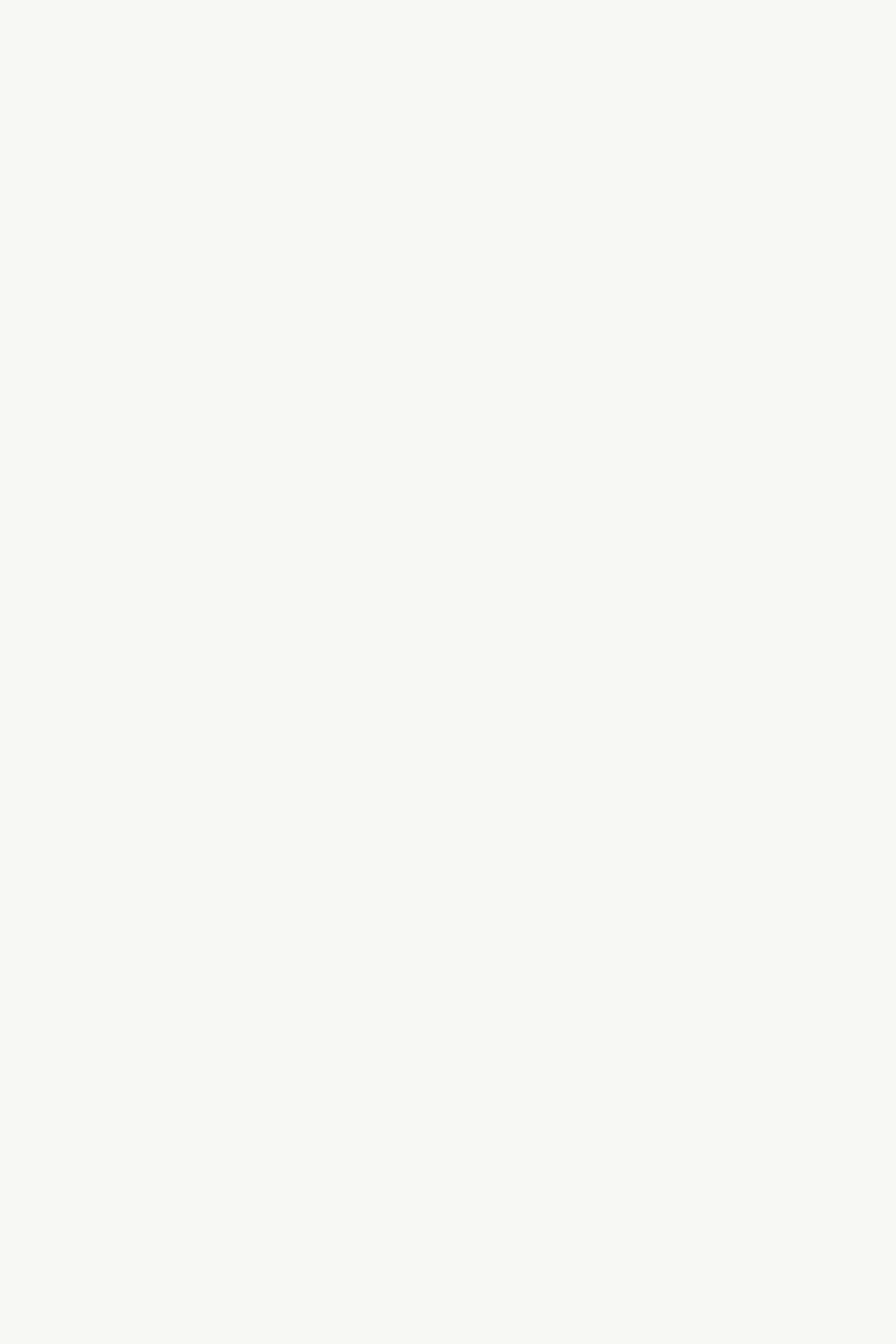
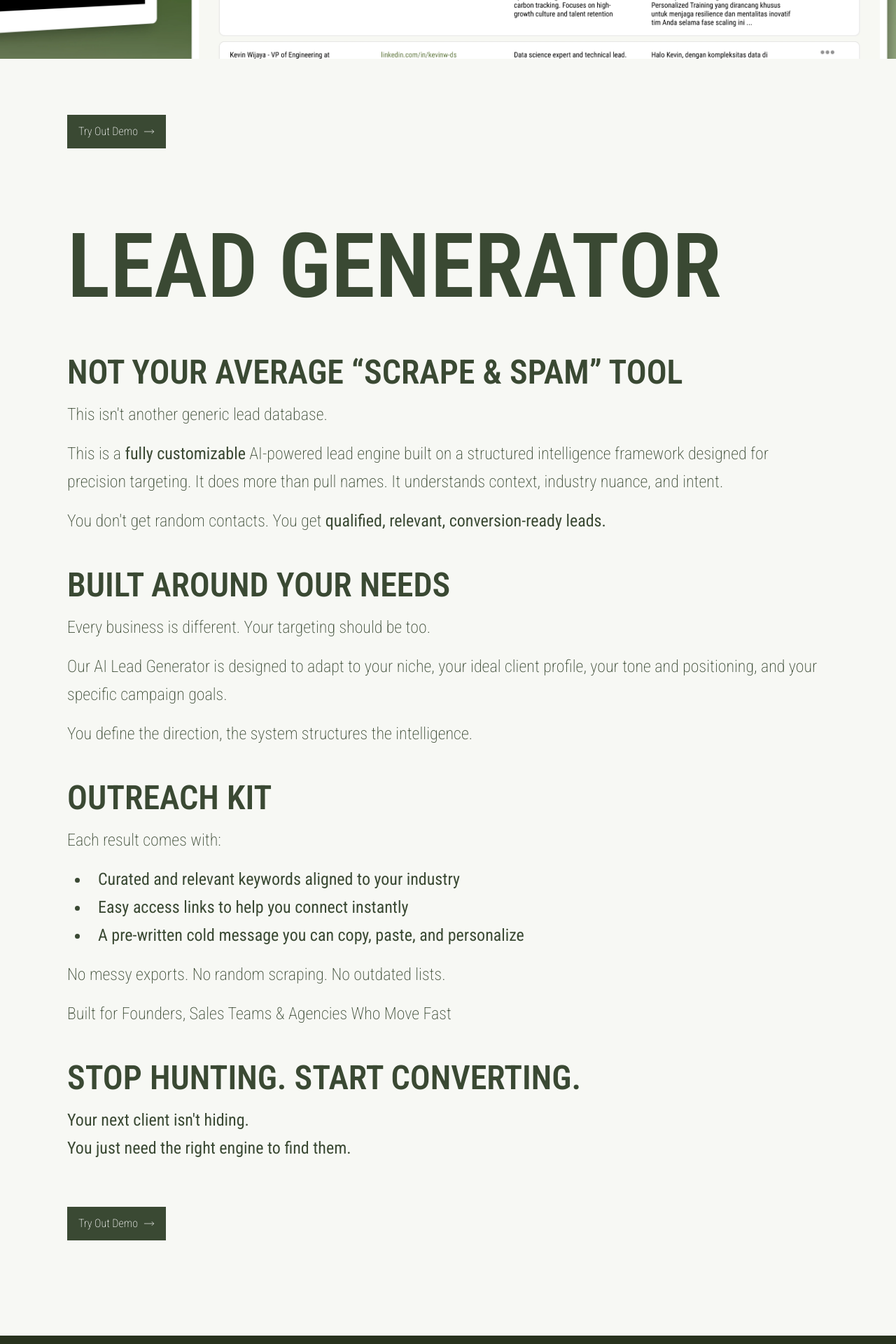
Before and after one commit to nijikos/staumata, a SvelteKit app: page /product/lead-generator in a window 1280 px wide. Before the commit this address had no page. Shown: the part 500-2420 px from the top of the page at 70% size. Before the commit the page ends 800 px from the top, so only its background shows below. Built offline with nearby package versions, Linux system fonts and the light colour scheme.

Commit message:
feat(page): create lead-generator page with try demo button

```diff
--- /dev/null
+++ b/src/routes/(company-profile)/product/lead-generator/+page.svelte
@@ -0,0 +1,86 @@
+<script lang="ts">
+	import { MoveRight } from '@lucide/svelte';
+</script>
+
+<section
+	data-aos="fade-up"
+	data-aos-duration={600}
+	class="mx-auto mb-24 flex max-w-6xl flex-col gap-6 px-8 text-xl leading-8 text-primary-800 lg:px-8 lg:text-2xl lg:leading-10"
+>
+	<a
+		href="/product/lead-generator/demo"
+		class="button-md md:button-lg contain-primary my-10 w-fit shrink-0"
+	>
+		<span>Try Out Demo</span>
+		<MoveRight class="size-4 stroke-1" />
+	</a>
+
+	<h1
+		class="my-10 text-6xl leading-12 font-semibold uppercase md:text-6xl md:leading-16 lg:text-9xl lg:leading-28 xl:leading-32 2xl:text-10xl"
+	>
+		Lead Generator
+	</h1>
+
+	<div class="flex flex-col gap-12">
+		<div class="flex flex-col gap-4">
+			<h2 class="section-header">Not Your Average “Scrape & Spam” Tool</h2>
+			<p>This isn't another generic lead database.</p>
+			<p>
+				This is a <strong>fully customizable</strong> AI-powered lead engine built on a structured intelligence
+				framework designed for precision targeting. It does more than pull names. It understands context,
+				industry nuance, and intent.
+			</p>
+			<p class="">
+				You don't get random contacts. You get <strong
+					>qualified, relevant, conversion-ready leads.</strong
+				>
+			</p>
+		</div>
+
+		<div class="flex flex-col gap-4">
+			<h2 class="section-header">built around your needs</h2>
+			<p>Every business is different. Your targeting should be too.</p>
+			<p>
+				Our AI Lead Generator is designed to adapt to your niche, your ideal client profile, your
+				tone and positioning, and your specific campaign goals.
+			</p>
+			<p class="">You define the direction, the system structures the intelligence.</p>
+		</div>
+
+		<div class="flex flex-col gap-4">
+			<h2 class="section-header">Outreach Kit</h2>
+			<p>Each result comes with:</p>
+			<ul>
+				<li class="2ist-outside ml-8 list-disc pl-3">
+					Curated and relevant keywords aligned to your industry
+				</li>
+				<li class="2ist-outside ml-8 list-disc pl-3">
+					Easy access links to help you connect instantly
+				</li>
+				<li class="2ist-outside ml-8 list-disc pl-3">
+					A pre-written cold message you can copy, paste, and personalize
+				</li>
+			</ul>
+			<p>No messy exports. No random scraping. No outdated lists.</p>
+			<h2>Built for Founders, Sales Teams & Agencies Who Move Fast</h2>
+		</div>
+
+		<div class="flex flex-col gap-4">
+			<h2 class="section-header">Stop Hunting. Start Converting.</h2>
+			<p>
+				<strong
+					>Your next client isn't hiding.<br />
+					You just need the right engine to find them.</strong
+				>
+			</p>
+		</div>
+	</div>
+
+	<a
+		href="/product/lead-generator/demo"
+		class="button-md md:button-lg contain-primary my-10 w-fit shrink-0"
+	>
+		<span>Try Out Demo</span>
+		<MoveRight class="size-4 stroke-1" />
+	</a>
+</section>
--- /dev/null
+++ b/src/routes/(company-profile)/product/lead-generator/+page.ts
@@ -0,0 +1,7 @@
+import type { PageLoad } from './$types';
+
+export const load: PageLoad = async () => {
+	return {
+		headerImageHref: '/images/products/product-1d.webp'
+	};
+};
```
